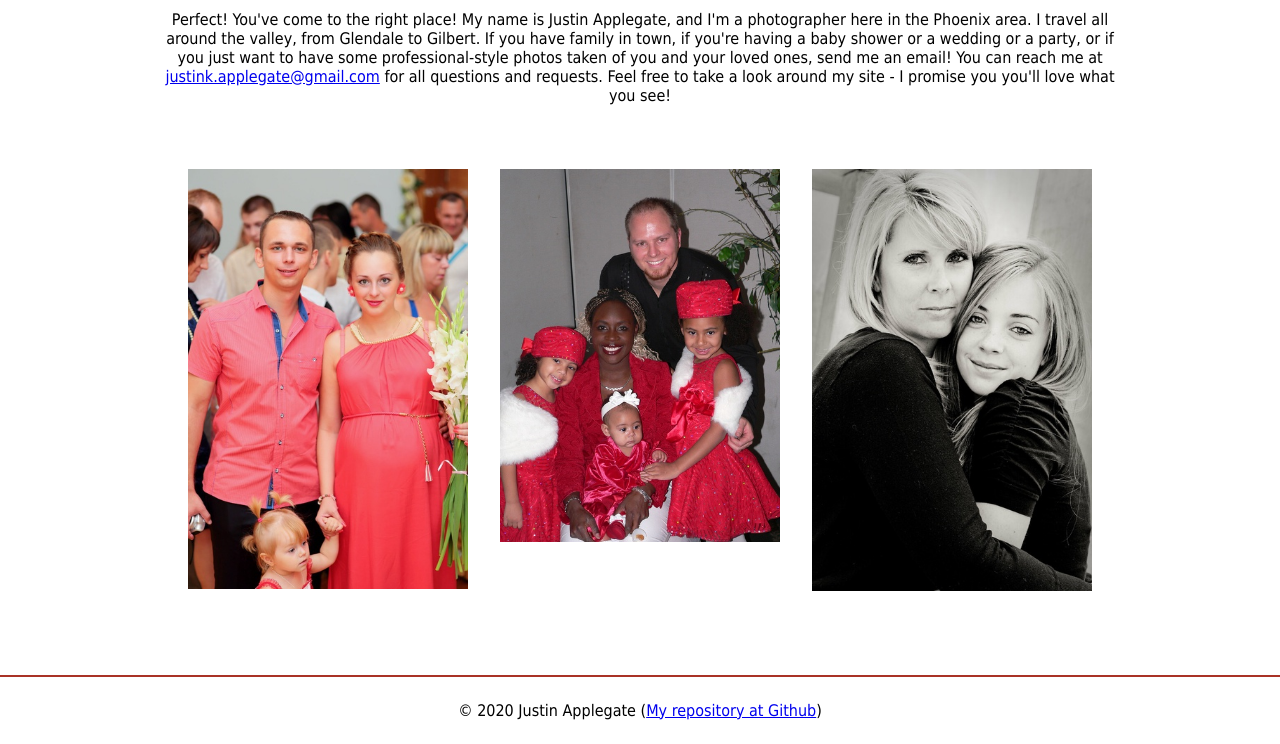
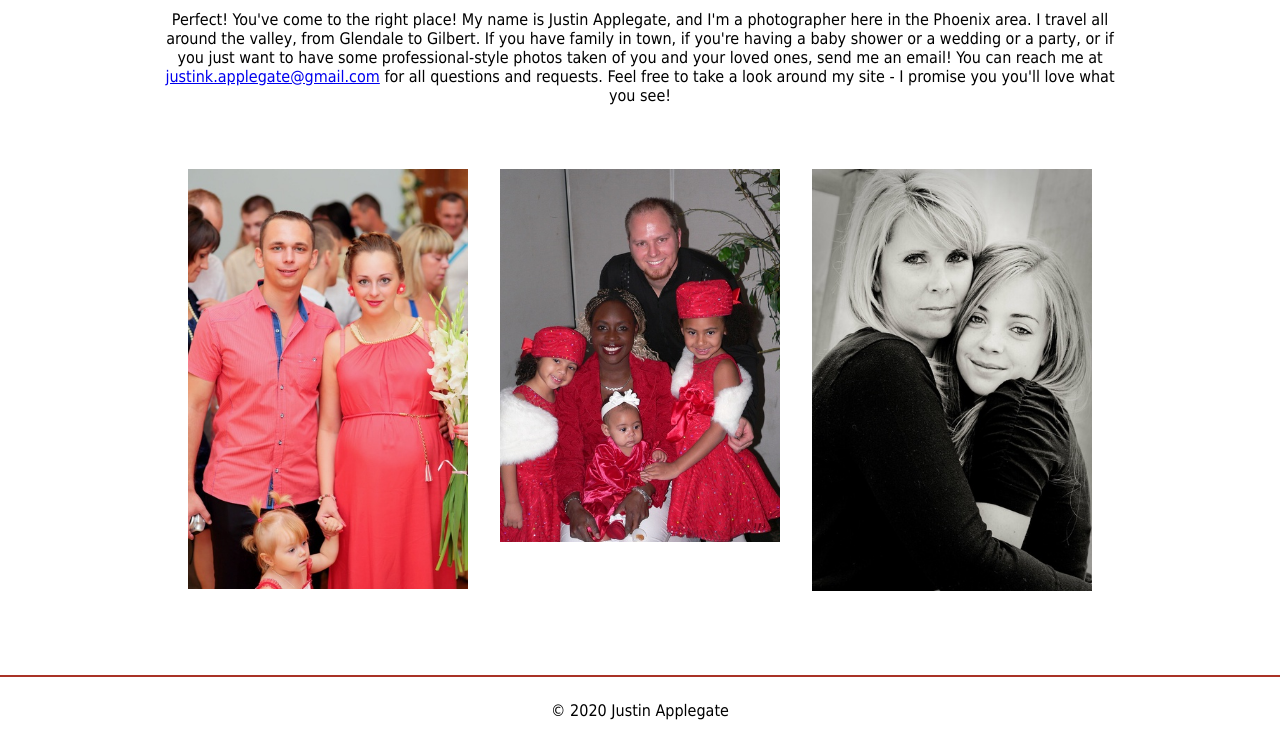
Before and after one commit to JustinApplegate/mock-photography-website, a plain HTML site: page index.html in a window 1280 px wide. Shown: the part 180-924 px from the top of the page. Drawn offline with Linux system fonts and the light colour scheme.

Commit message:
Removed GitHub Repo link

```diff
--- a/index.html
+++ b/index.html
@@ -44,7 +44,7 @@
   </div>
 
   <div class="footer">
-    © 2020 Justin Applegate (<a href="https://github.com/BYU-CS-260-Winter-2020/lab-1-photography-website-JustinApplegate">My repository at Github</a>)
+    © 2020 Justin Applegate
   </div>
 
 </body>
```
Also changed, not shown: pages/about.html (+2 -1 lines), pages/portfolio.html (+1 -1 lines), pages/reviews.html (+1 -1 lines).
